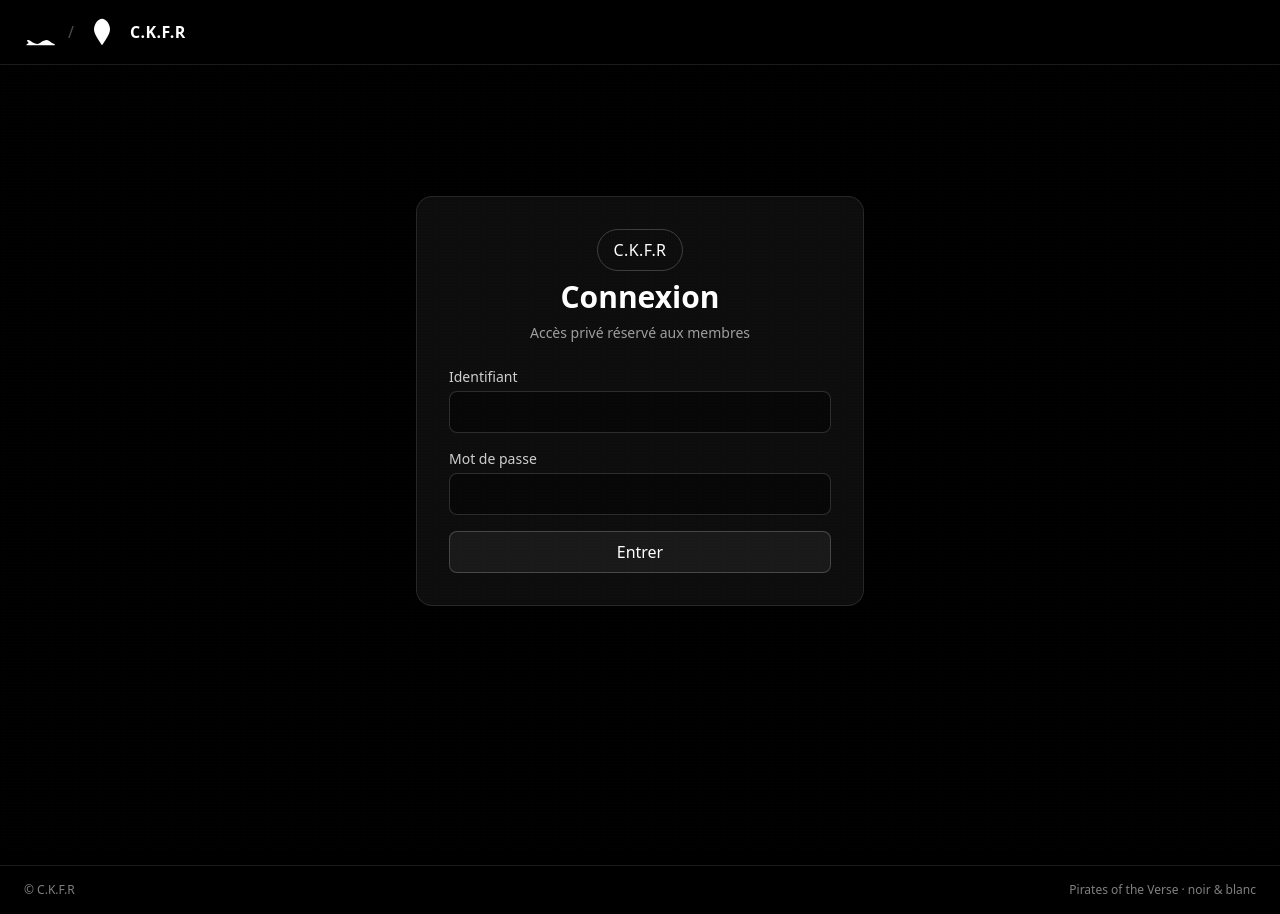
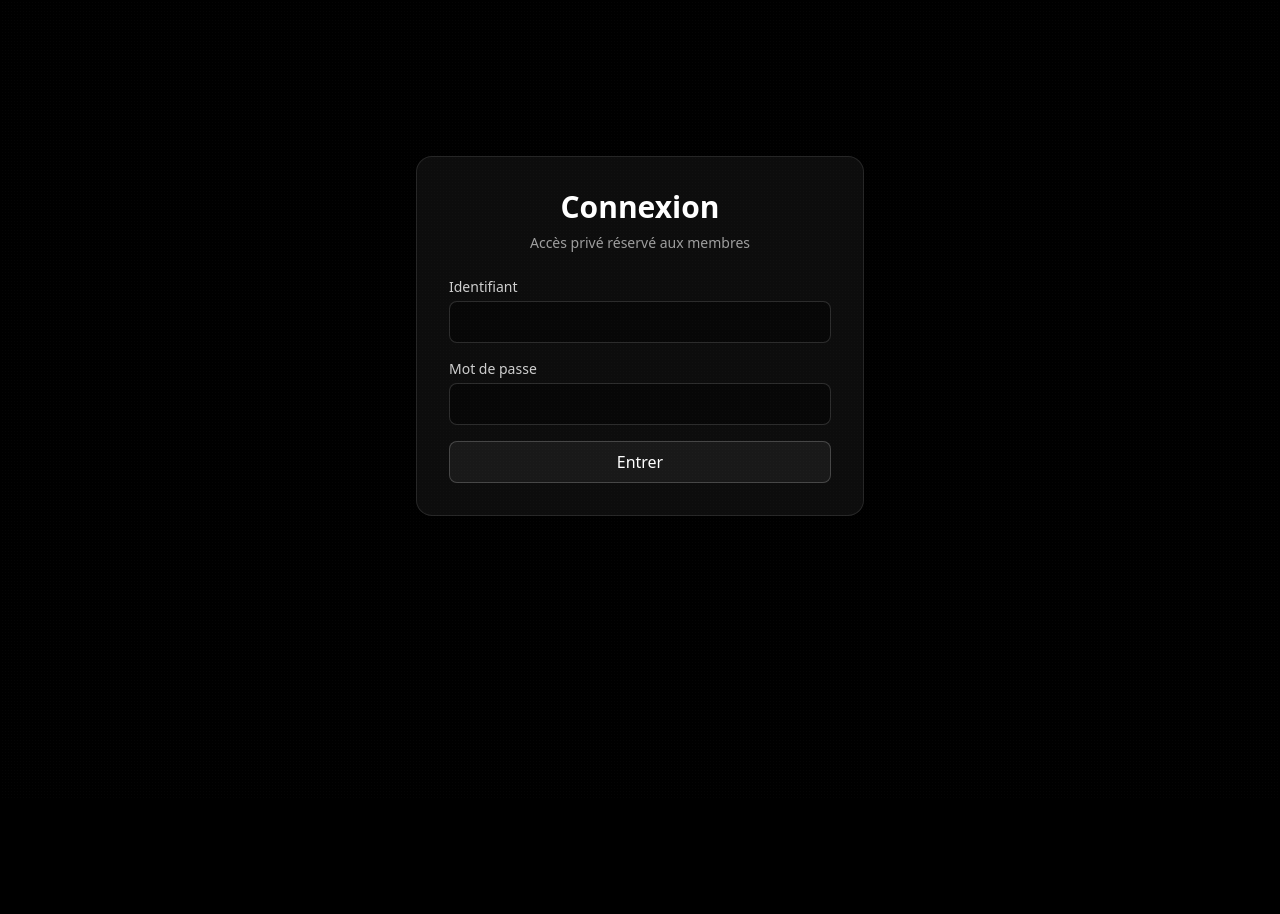
Before and after one commit to zarilo88-ui/CKFR, a Django app: a page that uses templates/base.html in a window 1280 px wide. After the commit the page ends 516 px from the top, so only its background shows below. Run offline with Django 5.2, Linux system fonts and the light colour scheme; some libraries are stand-ins or nearby versions.

Commit message:
Auth UI: cacher header avant connexion, rediriger vers /ships/, corriger espacement

```diff
--- a/templates/base.html
+++ b/templates/base.html
@@ -14,38 +14,34 @@
 </head>
 <body class="h-full bg-black text-white">
   <div class="noise"></div>
-  <!-- Header -->
+
+  {% if request.user.is_authenticated %}
+  <!-- Header (visible UNIQUEMENT après connexion) -->
   <header class="border-b border-white/10 bg-black/60 backdrop-blur sticky top-0 z-40">
     <div class="max-w-7xl mx-auto px-4 sm:px-6 h-16 flex items-center justify-between">
-      <a href="{% if request.user.is_authenticated %}{% url 'ships_list' %}{% else %}/{% endif %}" class="flex items-center gap-3 group">
-        <svg class="w-8 h-8 text-white group-hover:opacity-80 transition" viewBox="0 0 24 24" fill="currentColor" aria-hidden="true">
-          <path d="M3 18c1.2 0 2 .8 3 1.5S8.8 21 10 21s2-.8 3-1.5S15.8 18 17 18s2 .8 3 1.5 1.8 1.5 3 1.5v1H2v-1c1.2 0 1.8-.8 1-1.5S1.8 18 3 18Z"/>
-        </svg>
-        <span class="text-white/30">/</span>
-        <svg class="w-8 h-8 text-white group-hover:opacity-80 transition" viewBox="0 0 24 24" fill="currentColor" aria-hidden="true">
-          <path d="M12 2c3 0 6 4 6 8 0 3-2 6-6 12-4-6-6-9-6-12 0-4 3-8 6-8Z"/>
-        </svg>
+      <a href="{% url 'ships_list' %}" class="flex items-center gap-6 group">
         <div class="font-semibold tracking-wide">C.K.F.R</div>
       </a>
-      {% if request.user.is_authenticated %}
-      <nav class="flex items-center gap-4 text-sm">
+      <nav class="flex items-center gap-6 text-sm">
         <a href="{% url 'ships_list' %}" class="text-white/80 hover:text-white">Vaisseaux</a>
         <a href="/admin/" class="text-white/60 hover:text-white/90">Admin</a>
         <a href="/logout/" class="rounded border border-white/20 px-3 py-1 hover:bg-white/10">Déconnexion</a>
       </nav>
-      {% endif %}
     </div>
   </header>
+  {% endif %}
 
   <main class="min-h-screen">
     {% block body %}{% endblock %}
   </main>
 
+  {% if request.user.is_authenticated %}
   <footer class="border-t border-white/10 text-xs text-white/50">
     <div class="max-w-7xl mx-auto px-4 sm:px-6 h-12 flex items-center justify-between">
       <span>© C.K.F.R</span>
       <span>Pirates of the Verse · noir & blanc</span>
     </div>
   </footer>
+  {% endif %}
 </body>
 </html>
--- a/templates/login.html
+++ b/templates/login.html
@@ -5,9 +5,6 @@
   <div class="w-full max-w-md">
     <div class="bg-white/5 border border-white/10 rounded-2xl p-6 sm:p-8">
       <div class="text-center space-y-2 mb-6">
-        <div class="inline-flex items-center px-4 py-2 rounded-full border border-white/20">
-          <span class="tracking-wide">C.K.F.R</span>
-        </div>
         <h1 class="text-2xl sm:text-3xl font-semibold">Connexion</h1>
         <p class="text-white/60 text-sm">Accès privé réservé aux membres</p>
       </div>
```
